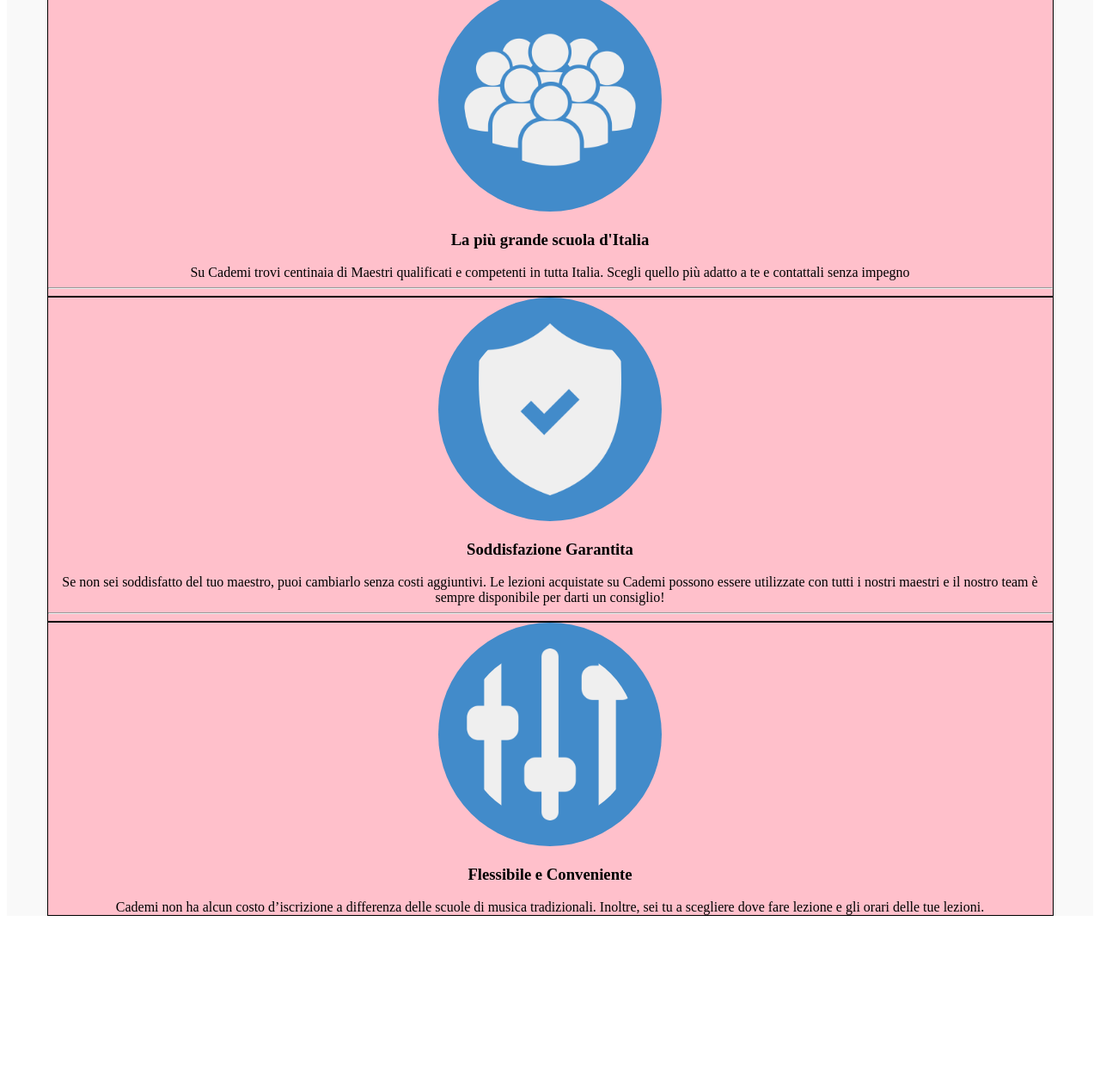
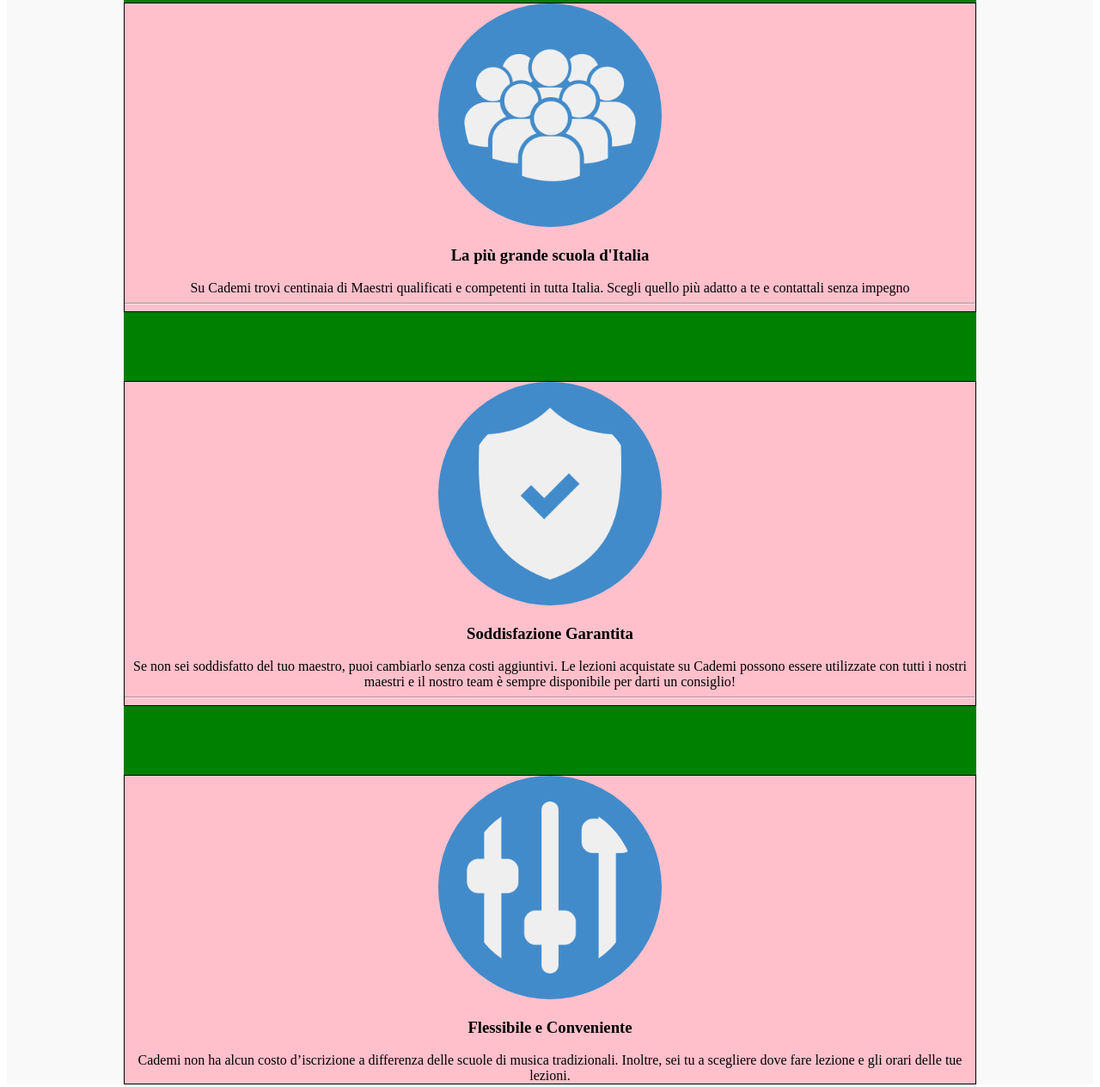
Before and after one commit to denniolimpio/html-css-resp-wannabe-12bool, a plain HTML site: page index.html in a window 1280 px wide. Shown: the part 1110-2374 px from the top of the page at 86% size. Before the commit the page ends 2183 px from the top, so only its background shows below. Drawn offline with Linux system fonts and the light colour scheme.

Commit message:
ho aggiunto margin 80px a #why .second

```diff
--- a/css/style.css
+++ b/css/style.css
@@ -82,6 +82,7 @@
   margin: 18px 0;
 }
 .row {
+  width: 992px;
   margin-top: 100px;
 }
 #lezioni .left img {
@@ -97,4 +98,7 @@
   height: 260px;
 
 }
+#why .second {
+  margin: 80px 0;
 }
+}
--- a/index.html
+++ b/index.html
@@ -6,7 +6,7 @@
   initial-scale=1.0 ">
   <link rel="stylesheet" href="css/12bool.css">
   <link rel="stylesheet" href="css/style.css">
-  <title>Boolean aCademy</title>
+  <title> Dennis Boolean aCademy</title>
 </head>
 <body class="debug">
 <div id="lezioni" >
```
Lines whose indentation alone changed are shown as unchanged.
